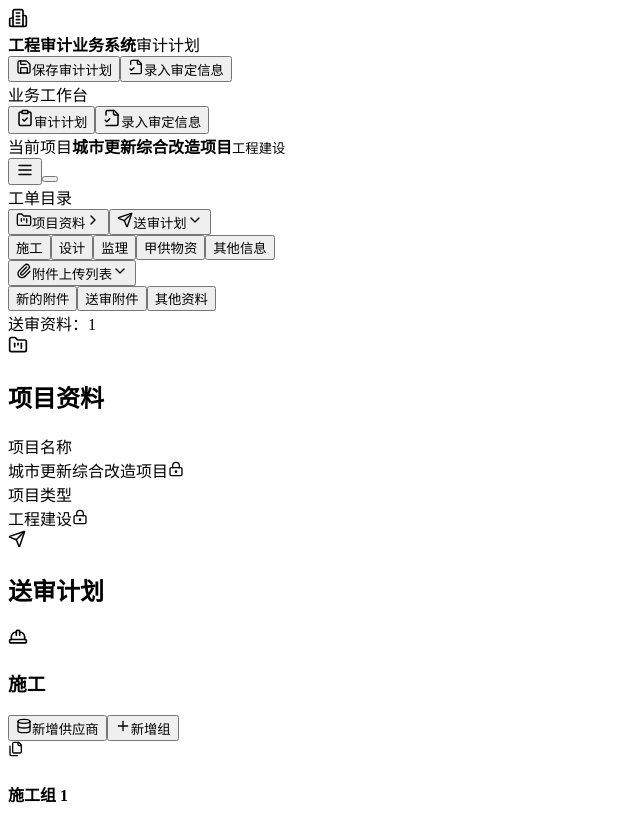
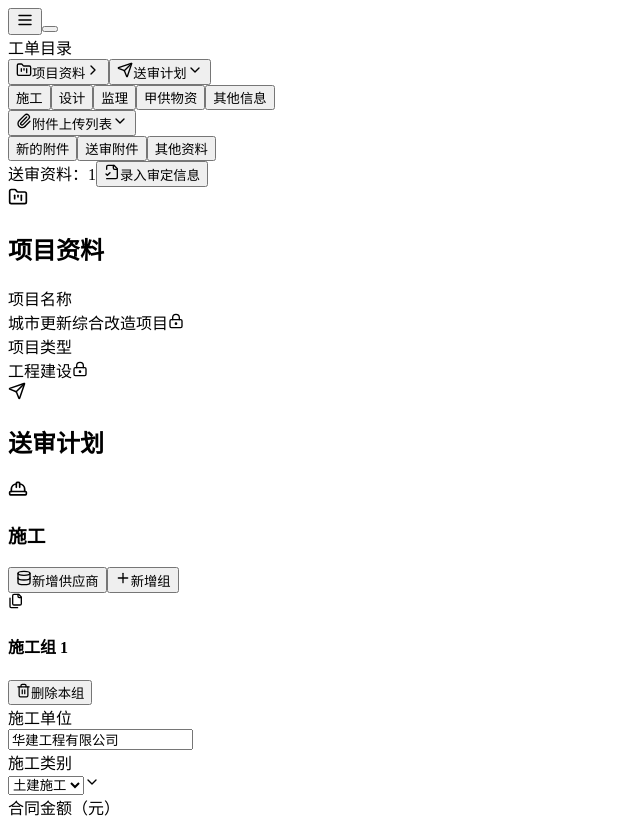
Before and after one commit to yih14601-wq/engineering-review-entry-demo, a React (Vite) app: page / in a window 1280 px wide. Shown: the top 818 px of the page, without its empty margins (0-640 px from the left). Built offline with nearby package versions, Linux system fonts and the light colour scheme; the HTML template or start-up script is replaced by a standard one.

Commit message:
fix: sync navigation and audit shell

```diff
--- a/src/AuditPlanPage.tsx
+++ b/src/AuditPlanPage.tsx
@@ -2,7 +2,6 @@ import { useMemo, useRef, useState, type ComponentType, type DragEvent } from 'r
 import {
   BadgeCheck,
   Boxes,
-  Building2,
   ChevronDown,
   ChevronRight,
   ClipboardCheck,
@@ -19,7 +18,6 @@ import {
   Plus,
   ReceiptText,
   Ruler,
-  Save,
   Send,
   Trash2,
   Upload,
@@ -526,43 +524,10 @@ export default function AuditPlanPage({
 
   return (
     <div className="system-shell">
-      <header className="system-header">
-        <div className="system-brand">
-          <span className="system-mark"><Building2 size={20} /></span>
-          <div>
-            <strong>工程审计业务系统</strong>
-            <span>审计计划</span>
-          </div>
-        </div>
-        <div className="system-header-actions">
-          <button type="button" className="secondary-button" onClick={() => onNotify('审计计划已保存')}>
-            <Save size={16} />
-            保存审计计划
-          </button>
-          <button type="button" className="primary-button" onClick={onOpenEntry}>
-            <FileCheck2 size={16} />
-            录入审定信息
-          </button>
-        </div>
-      </header>
+      <header className="system-header" aria-label="顶部占位区域" />
 
       <div className="system-body">
-        <aside className="system-sidebar" aria-label="系统导航">
-          <div className="system-sidebar-title">业务工作台</div>
-          <button type="button" className="system-nav-item is-active">
-            <ClipboardCheck size={18} />
-            <span>审计计划</span>
-          </button>
-          <button type="button" className="system-nav-item" onClick={onOpenEntry}>
-            <FileCheck2 size={18} />
-            <span>录入审定信息</span>
-          </button>
-          <div className="system-project-summary">
-            <span>当前项目</span>
-            <strong>城市更新综合改造项目</strong>
-            <small>工程建设</small>
-          </div>
-        </aside>
+        <aside className="system-sidebar" aria-label="左侧占位区域" />
 
         <main className="audit-work-card">
           <button
@@ -585,11 +550,16 @@ export default function AuditPlanPage({
           </div>
 
           <div className="audit-main-column">
-            <header className="work-order-header">
-              <span>送审资料：1</span>
-            </header>
             <div className="audit-content-scroll" ref={scrollRef}>
-              <section className="project-section-card" ref={registerSection('audit-project')}>
+              <header className="work-order-header">
+                <span>送审资料：1</span>
+                <button type="button" className="primary-button compact-button" onClick={onOpenEntry}>
+                  <FileCheck2 size={16} />
+                  录入审定信息
+                </button>
+              </header>
+              <div className="audit-content-stack">
+                <section className="project-section-card" ref={registerSection('audit-project')}>
                 <div className="audit-section-heading">
                   <div className="audit-section-title">
                     <span className="audit-section-icon"><FolderKanban size={20} /></span>
@@ -654,7 +624,8 @@ export default function AuditPlanPage({
                   sectionRef={registerSection(`audit-${category.id}`)}
                 />
               ))}
-              <div className="scroll-end-space" aria-hidden="true" />
+                <div className="scroll-end-space" aria-hidden="true" />
+              </div>
             </div>
           </div>
         </main>
--- a/src/EntryReviewDrawer.tsx
+++ b/src/EntryReviewDrawer.tsx
@@ -136,7 +136,7 @@ export default function EntryReviewDrawer({
   const [mobileNavOpen, setMobileNavOpen] = useState(false)
   const anchors = useMemo(() => entryAnchorIds, [])
   const { activeAnchor, registerSection, scrollRef, scrollToAnchor } =
-    useAnchorNavigation(anchors, 'entry-submit')
+    useAnchorNavigation(anchors, 'entry-submit', open)
 
   useEffect(() => {
     if (!open) return
--- a/src/styles.css
+++ b/src/styles.css
@@ -408,6 +408,7 @@ button:disabled {
   flex: 0 0 64px;
   display: flex;
   align-items: center;
+  justify-content: space-between;
   padding: 0 32px;
   color: var(--neutral-500);
   background: #fff;
@@ -418,12 +419,15 @@ button:disabled {
 .audit-content-scroll {
   min-height: 0;
   flex: 1;
+  overflow-y: auto;
+  overscroll-behavior: contain;
+  scroll-behavior: smooth;
+}
+
+.audit-content-stack {
   display: flex;
   flex-direction: column;
   gap: 16px;
-  overflow-y: auto;
-  overscroll-behavior: contain;
-  scroll-behavior: smooth;
   padding: 24px 32px 32px;
 }
 
--- a/src/useAnchorNavigation.ts
+++ b/src/useAnchorNavigation.ts
@@ -1,6 +1,10 @@
 import { useCallback, useEffect, useRef, useState } from 'react'
 
-export function useAnchorNavigation(anchorIds: string[], defaultAnchor: string) {
+export function useAnchorNavigation(
+  anchorIds: string[],
+  defaultAnchor: string,
+  enabled = true,
+) {
   const scrollRef = useRef<HTMLDivElement>(null)
   const sectionRefs = useRef<Record<string, HTMLElement | null>>({})
   const [activeAnchor, setActiveAnchor] = useState(defaultAnchor)
@@ -33,6 +37,7 @@ export function useAnchorNavigation(anchorIds: string[], defaultAnchor: string)
   }, [])
 
   useEffect(() => {
+    if (!enabled) return
     const container = scrollRef.current
     if (!container) return
 
@@ -61,7 +66,7 @@ export function useAnchorNavigation(anchorIds: string[], defaultAnchor: string)
       container.removeEventListener('scroll', updateActiveAnchor)
       window.removeEventListener('resize', updateActiveAnchor)
     }
-  }, [anchorIds, defaultAnchor])
+  }, [anchorIds, defaultAnchor, enabled])
 
   useEffect(() => () => {
     if (unlockTimerRef.current) window.clearTimeout(unlockTimerRef.current)
```
